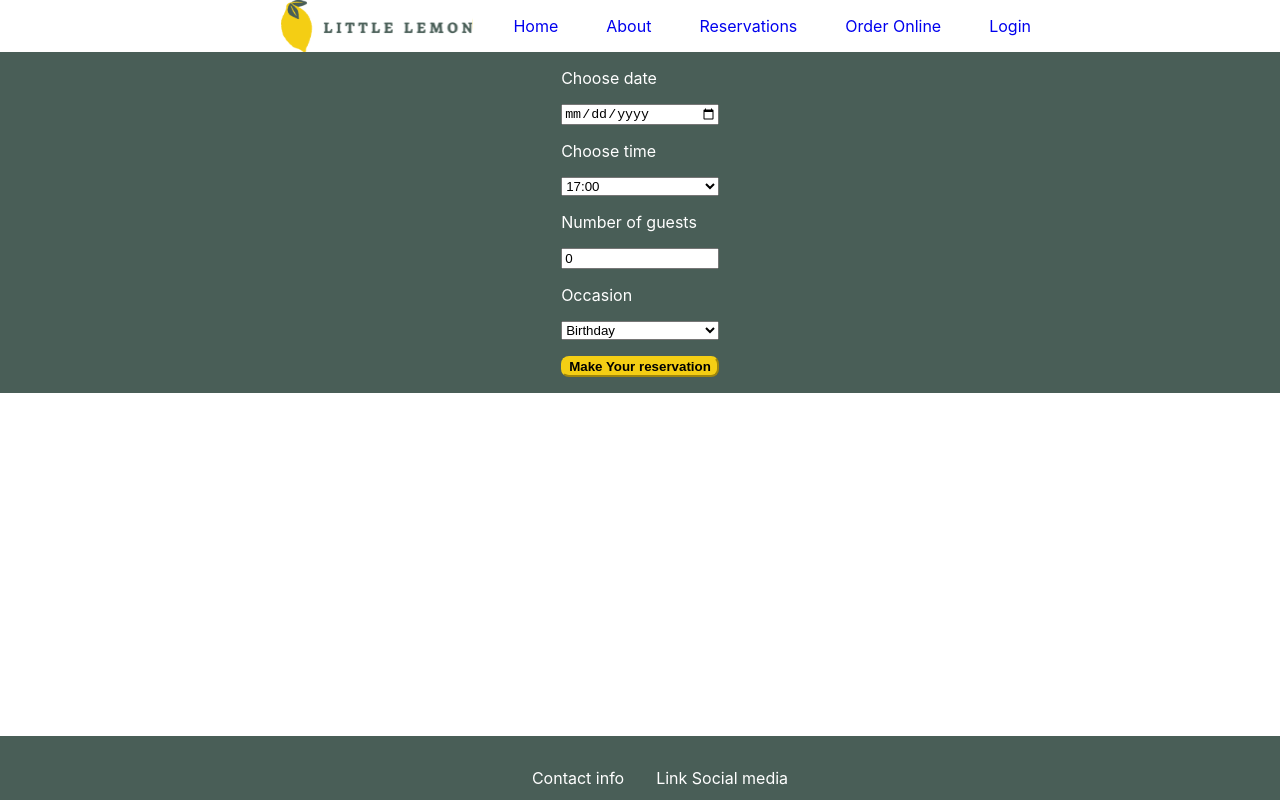
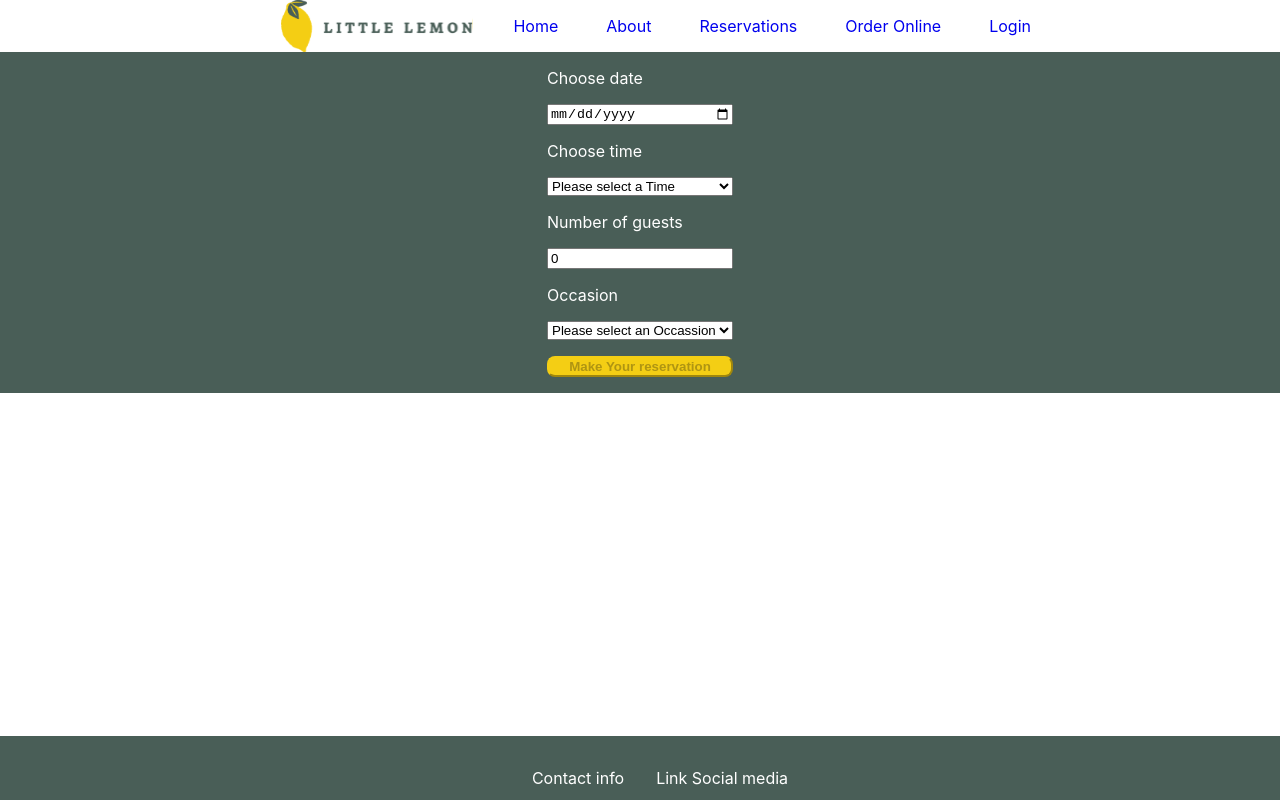
Before and after one commit to Miro1380/Capstone, a React (Create React App) app: page /booking in a window 1280 px wide. Built offline with nearby package versions, Linux system fonts and the light colour scheme.

Commit message:
Fixing form logic and onBlur

```diff
--- a/src/components/BookingForm.js
+++ b/src/components/BookingForm.js
@@ -6,89 +6,143 @@ import { fetchAPI,submitAPI } from "../timeAPI";
 const BookingForm = ({timeOptions,setTimeOptions}) => {
 
     const navigate = useNavigate();
+    const [validated, setValidated] = useState({valid:false});
+
+    const [validForm, setValidForm] = useState({
+         date:false,
+         availableTime:false,
+         number:false,
+         occasion:false,
+        });
+
     //State vars for Date,Time, number, and occassion
     const [form,setForm] = useState({
-        date:'',
+        date: '',
         availableTime:'',
         number: 0,
-        occasion:'Birthday',
+        occasion:'',
     });
 
+
+    const handleBlur = (e) => {
+        let field = e.target.name;
+        let value = e.target.value;
+        // //console.log("In blur - e: " + e.target.name)
+        // console.log("Field: "+ field);
+        // console.log("Value: "+ value);
+        if(value !== ""){
+            //console.log("In IF ")
+            setValidForm({...validForm,[field]:true});
+        }
+        console.log("Current State: ", validForm);
+        if( (validForm.date === true && validForm.availableTime)
+            && (validForm.number === true && validForm.occasion === true)){
+                setValidated({valid:true})
+        }
+    }
+
+//onChange. Copies form and changes affected field.
     const handleChange = (e) => {
-        if(e.target.name === 'date'){
-            console.log("Value DATE: ", e.target.value)
+        if(e.target.value !== "") {
+            //Set form here
+            console.log("HANDLER TEST")
+        }else{
+            console.log("ELSE HANDLER")
+            return <div> Please select a valid value </div>
         }
-
-        setForm(() => ({
+        setForm({
             ...form,
             [e.target.name]:e.target.value,
-        }))
+        })
     }
 
      //API DATA
      useEffect(() => {
-        //let date = new Date(form.date);
+        const testDate = new Date();
+        //console.log("Today's DATE:" , testDate);
+        let times = fetchAPI(testDate);
+        //console.log(times);
+        setTimeOptions(times);
+    }, [form,validated,validForm,setTimeOptions,setForm,setValidated,setValidForm]);
 
-        //const testDate = new Date().toJSON().slice(0,10);
-        const testDate = new Date();
-        console.log("Today's DATE:" , testDate);
-        let times = fetchAPI(testDate);
-        console.log(times);
 
-        return () => {
-            for(let i=0; i < times.length; i++){
-                console.log(times.at(i))
-                console.log();
-            }
-            setTimeOptions(times);
-        };
-    }, []);
 
 
 //Check form after submit and remove selected time from available times.
 const handleSubmit = (e) => {
+    e.preventDefault();
     console.log("Submitted form: ",form);
+    let valid = false;
     const newTimes = [];
     timeOptions.filter((item) => {
         if(item.value !== form.availableTime){
-                newTimes.push(item);
+               newTimes.push(item);
             }
-            return newTimes;
+        return newTimes
         })
         setTimeOptions(newTimes);
-        console.log("Updating Times: " , newTimes);
-        e.preventDefault();
 
+        //Check the fields are not null,empty or undefined
         for(let key in form){
+            console.log("KEY: "+ key);
             let val = form[key];
+            console.log("VALS: " + val);
+            if(val !== null && val !== '' && val !== undefined){
+                valid = true;
+            }
         }
-
         console.log("Checking form...")
 
-        navigate("/confirmed")
+        //Reset form
+        setForm({
+            date:'',
+            availableTime:'',
+            number:0,
+            occasion:'Birthday'});
+
+            //console.log("FORM RESET:" + form.date);
 
 
+        //If no field in form is null consider valid
+        if(valid === true){
+            console.log("Valid Form");
+            console.log("Submit Result: "+ submitAPI(form));
+            valid=false;
+            navigate("/confirmed")
+        }else if(valid === false){
+            console.log("Form Invalid");
+        }
+        valid = false;
+        console.log("AFTER:", form.date,form.availableTime);
 }
     return (
         <>
             <form className="form" onSubmit={handleSubmit}>
-                <label htmlFor="res-date">Choose date</label>
+                <label aria-label="Choose a date" htmlFor="res-date">Choose date</label>
                 <input
                     type="date"
                     name="date"
                     id="res-date"
+                    placeholder="Choose a date"
+                    required
+                    onBlur = {handleBlur}
                     value={form.date}
                     onChange={handleChange}/>
-                <label htmlFor="res-time">Choose time</label>
+                <label aria-label="Choose a time" htmlFor="res-time">Choose time</label>
                 <select
-                id="res-time "
-                name="availableTime"
-                value={form.availableTime}
-                onChange={handleChange}
+                    type="time"
+                    id="res-time "
+                    name="availableTime"
+                    placeholder="Choose a Time"
+                    required
+                    value={form.availableTime}
+                    onBlur={handleBlur}
+                    onChange={handleChange}
                 >
+                <option value=""> Please select a Time</option>
                  {timeOptions.map((item) => <option key={item.id} value = {item.value}> {item.label} </option>)}
                 </select>
-                <label htmlFor="guests" data-test-id="label">Number of guests</label>
+                <label aria-label="Number of Guests" htmlFor="guests" data-test-id="label">Number of guests</label>
                 <input
                     data-test-id="increment"
                     type="number"
@@ -97,14 +151,21 @@ const handleSubmit = (e) => {
                     name="number"
                     id="guests"
                     value={form.number}
+                    onBlur={handleBlur}
                     onChange={ handleChange}/>
-                <label htmlFor="occasion">Occasion</label>
-                <select id="occasion" name="occasion" value={form.occasion}
-                    onChange={handleChange}>
+                <label aria-label="Select an occasion" htmlFor="occasion">Occasion</label>
+                <select
+                    required
+                    id="occasion"
+                    name="occasion"
+                    value={form.occasion}
+                    onChange={handleChange}
+                    onBlur={handleBlur}>
+                    <option value=""> Please select an Occassion</option>
                     <option value="Birthday">Birthday</option>
                     <option value="Anniversary">Anniversary</option>
                 </select>
-                <input id="frm-bttn"type="submit" value="Make Your reservation"/>
+                <input id="frm-bttn" type="submit" value="Make Your reservation" disabled={!validated.valid}/>
             </form>
         </>
     )
--- a/src/pages/BookingPage.js
+++ b/src/pages/BookingPage.js
@@ -7,7 +7,6 @@ import {useState} from "react";
 
 const BookingPage = () => {
     const [timeOptions,setTimeOptions] = useState([]);
-
 
     return(
         <>
```
Also changed, not shown: src/App.css (line endings or trailing spaces), src/components/Footer.js (line endings or trailing spaces).
